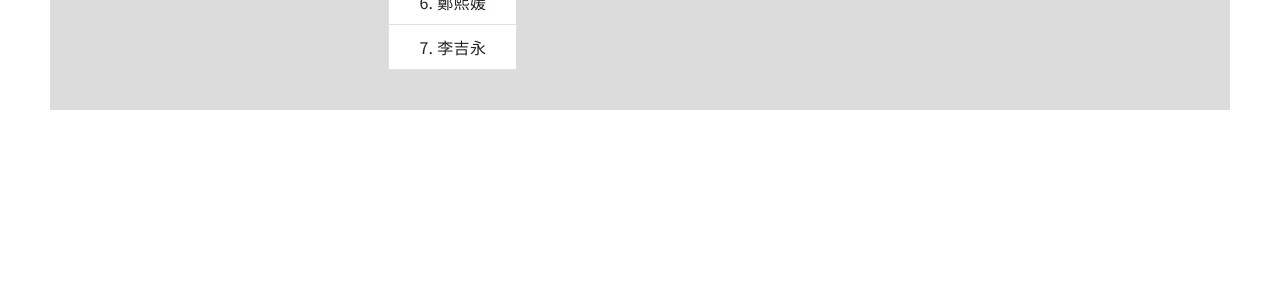
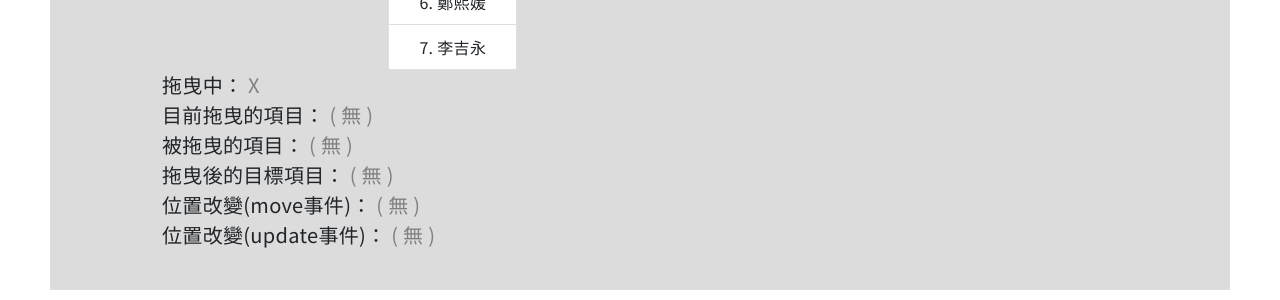
Before and after one commit to MizuYang/vueDraggable, a Vue app: page / in a window 1280 px wide. Shown: the part 379-679 px from the top of the page. Built offline with nearby package versions, Linux system fonts and the light colour scheme; what @highlightjs/vue-plugin would draw is missing.

Commit message:
新增 拖曳的狀態

```diff
--- a/src/components/Demo1.vue
+++ b/src/components/Demo1.vue
@@ -20,10 +20,11 @@
         <!-- 拖曳元件 -->
         <Draggable ref="draggableRef"
                    class="list-group"
+                   :list="data"
                    item-key="id"
-                   :list="data"
                    :disabled="!enabled"
                    chosen-class="active"
+                   ghost-class="bg-danger"
                    animation="500"
                    @start="handleStart"
                    @end="handleEnd"
@@ -34,7 +35,7 @@
                    @move="handleMove">
           <template #item="{element}">
             <div class="list-group-item user-select-none"
-                 :class="enabled?'cursor-move':'cursor-default'"
+                 :class="[enabled?'cursor-move':'cursor-default',element.className]"
                  style="padding: 10px 30px;">
               {{ element.id+1 }}. {{ element.name }}
             </div>
@@ -46,8 +47,59 @@
         <!-- 程式程式碼區塊 -->
         <highlightjs language="json"
                      :code="JSON.stringify(data, null, 2)" />
+      </div>
+    </div>
 
-      </div>
+    <div style="margin-left:100px;">
+      <!-- <h3>事件觀察區</h3> -->
+      <ul>
+        <li class="text-20">
+          拖曳中：
+          <span :class="dragging?'text-success':'text-gray'">
+             {{ dragging?'O':'X' }}
+          </span>
+        </li>
+        <li class="text-20">
+          目前拖曳的項目：
+          <span :class="moveTarget.name||'text-gray'">
+            {{ moveTarget.name||'( 無 )' }}
+          </span>
+        </li>
+        <li class="text-20">
+          被拖曳的項目：
+          <span :class="currentDraggedItem.name||'text-gray'">
+            {{ currentDraggedItem.name||'( 無 )' }}
+          </span>
+        </li>
+        <li class="text-20">
+          拖曳後的目標項目：
+          <span :class="targetItemAfterDrag||'text-gray'">
+            {{ targetItemAfterDrag||'( 無 )' }}
+          </span>
+        </li>
+        <li class="text-20">
+          位置改變(move事件)：
+          <span>
+            <template v-if="isMoveDemoShow">
+              {{ currentDraggedItem.name }} 從第 {{ moveResult.oldIndex+1 }} 個移動到第 {{ moveResult.newIndex+1 }} 個
+            </template>
+            <template v-else>
+              <span class="text-gray">( 無 )</span>
+            </template>
+          </span>
+        </li>
+        <li class="text-20">
+          位置改變(update事件)：
+          <span>
+            <template v-if="isUpdateDemoShow">
+              {{ currentDraggedItem.name }} 從第 {{ updateResult.oldIndex+1 }} 個移動到第 {{ updateResult.newIndex+1 }} 個
+            </template>
+            <template v-else>
+              <span class="text-gray">( 無 )</span>
+            </template>
+          </span>
+        </li>
+      </ul>
     </div>
   </section>
 </template>
@@ -87,36 +139,66 @@ const data = reactive([
     id: 6
   }
 ])
+const tempDate = ref([]) // 用來判斷當前交換、被交換的對象是誰
 const enabled = ref(true) // 是否啟用
 const dragging = ref(false) // 是否正在拖曳
-// const draggableRef = ref(null)
+const moveTarget = ref('') // 被拖曳的項目
+const currentDraggedItem = ref('') // 目前拖曳的項目
+const targetItemAfterDrag = ref('') // 拖曳後的目標項目
+const isUpdateDemoShow = ref(false)
+const isMoveDemoShow = ref(false)
+const updateResult = ref({}) // update 事件結果
+const moveResult = ref({
+  oldIndex: '',
+  newIndex: ''
+}) // move 事件結果
 
 onMounted(() => {
   // console.log(draggableRef.value)
+
+  tempDate.value = JSON.parse(JSON.stringify(data))
 })
 
 function handleStart (e) {
-  console.log('start事件(開始拖曳)', e)
+  // console.log('start事件(開始拖曳)', e)
   dragging.value = true
 }
 function handleEnd (e) {
-  console.log('end事件(拖曳結束)', e)
+  // console.log('end事件(拖曳結束)', e)
   dragging.value = false
+  moveTarget.value = ''
 }
 function handleUpdate (e) {
-  console.log('update事件(在拖曳結束後觸發，提供了整個列表的新順序)', e)
+  // console.log('update事件(在拖曳結束後觸發，提供了整個列表的新順序)', e)
+
+  updateResult.value = {
+    newIndex: e.newIndex,
+    oldIndex: e.oldIndex
+  }
+
+  // 每次交換成功都要更新tempDate, 才能用最新的tempDate來判斷當前對象、被交換的對象
+  tempDate.value = JSON.parse(JSON.stringify(data))
 }
 function handleChoose (e) {
-  console.log('choose事件 (選擇了某個項目)', e)
+  // console.log('choose事件 (選擇了某個項目)', e)
+  moveTarget.value = data[e.oldDraggableIndex]
+  currentDraggedItem.value = data[e.oldDraggableIndex]
 }
 function handleUnchoose (e) {
-  console.log('handleUnchoose事件 (取消選擇了某個項目)', e)
+  // console.log('handleUnchoose事件 (取消選擇了某個項目)', e)
 }
 function handleSort (e) {
-  console.log('handleSort事件 (排序改變了)', e)
+  // console.log('handleSort事件 (排序改變了)', e)
+  isUpdateDemoShow.value = true
 }
 function handleMove (e) {
+  isMoveDemoShow.value = true
   console.log('handleMove事件 (每移動一次排序就會觸發[回傳拖曳對象])', e)
+  const preIndex = e.related.__draggable_context.index
+  targetItemAfterDrag.value = tempDate.value[preIndex].name
+
+  moveResult.value.oldIndex = e.dragged.__draggable_context.index
+  moveResult.value.newIndex = e.related.__draggable_context.index
 }
 
 </script>
```
